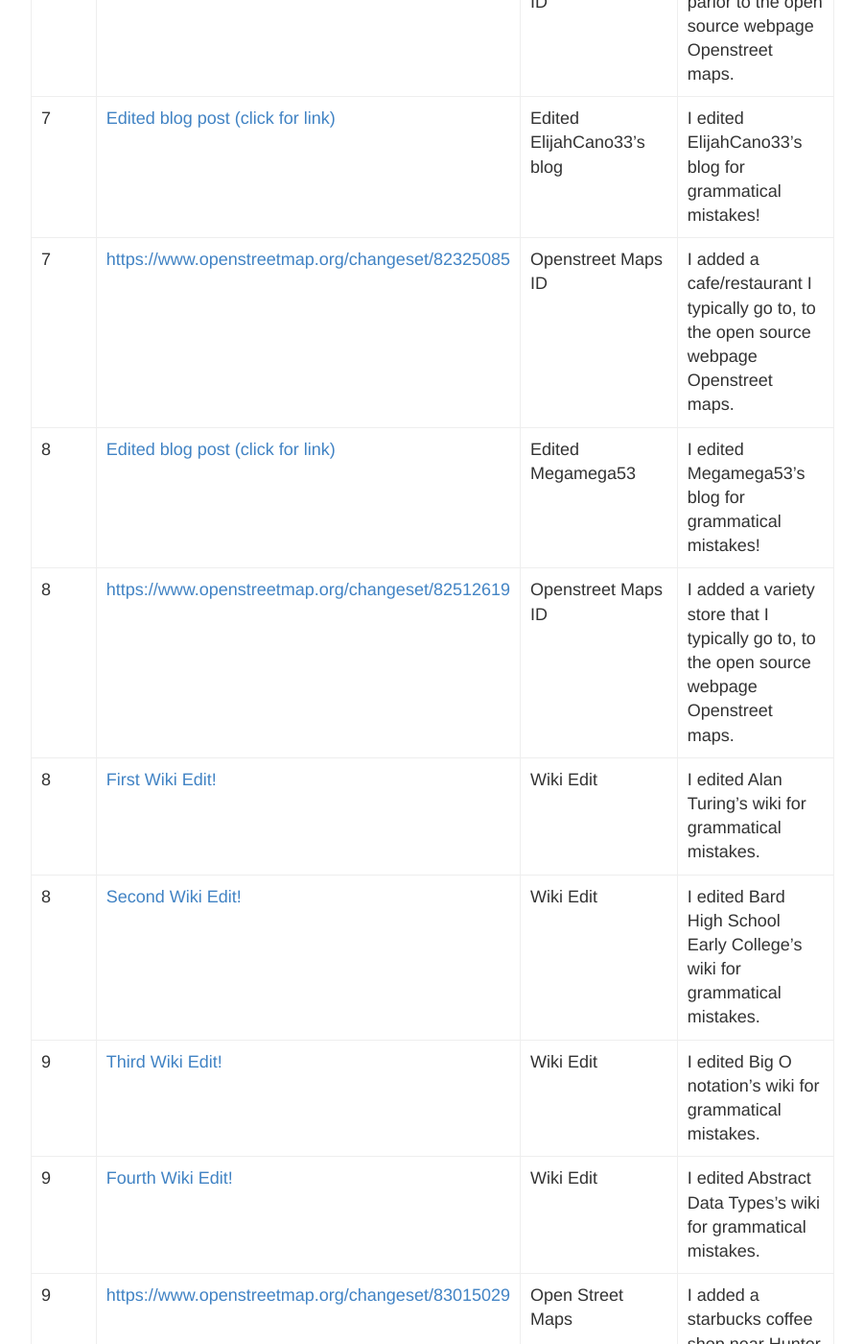
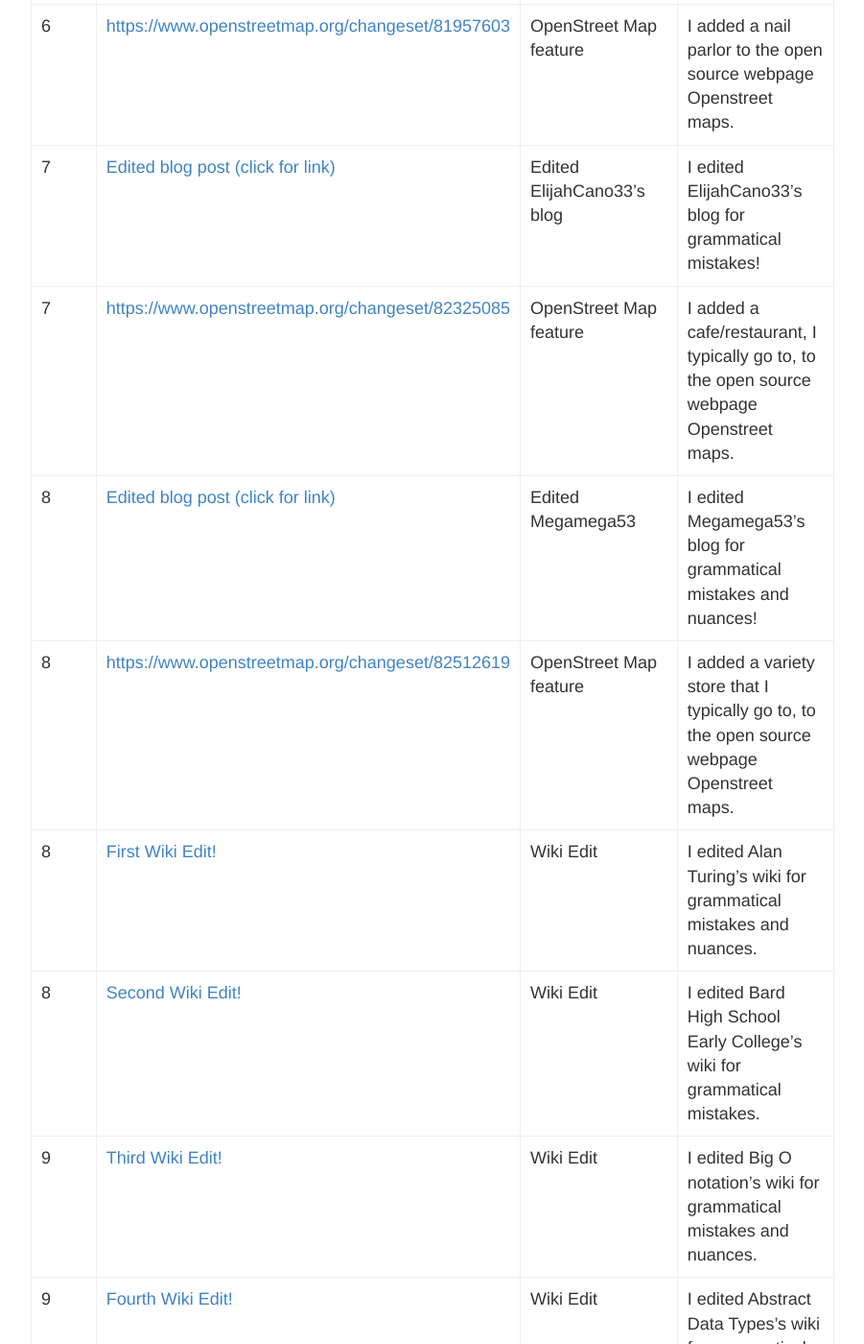
Before and after one commit to hunter-college-ossd-spr-2020/MarceloDamian-weekly, a Jekyll site: the page built from contributions.md, in a window 1280 px wide and 1400 px high, scrolled down 1761 px. Shown: the whole window at 96% size, without its empty margins (248-1149 px from the left). Built offline with Jekyll 4.4.1, drawn with Linux system fonts in a browser that asks for light colours; some of the changed text lies outside the part shown.

Commit message:
Update contributions.md

```diff
--- a/contributions.md
+++ b/contributions.md
@@ -19,25 +19,29 @@ following the same syntax.
 
 | Week #       | Contribution (Link)  | Type  | Description |
 |---|:---|:---|:---|
-|  3   | [https://www.openstreetmap.org/changeset/81156359](https://www.openstreetmap.org/changeset/81156359)    | Openstreet Maps ID   |   I added a supermarket to the open source webpage Openstreet maps.    |
-|  3  | [https://www.openstreetmap.org/changeset/81156186](https://www.openstreetmap.org/changeset/81156186)    | Openstreet Maps ID   |   I added a restaurant to the open source webpage Openstreet maps.    |
-|  3  | [https://www.openstreetmap.org/changeset/81148459](https://www.openstreetmap.org/changeset/81148459)    | Openstreet Maps ID   |   I added a fast-food restaurant to the open source webpage Openstreet maps.    |
-|  3  | [https://www.openstreetmap.org/changeset/81148329](https://www.openstreetmap.org/changeset/81148329)    | Openstreet Maps ID   |   I added a house to the open source webpage Openstreet maps.    |
-|  4  | [https://www.openstreetmap.org/changeset/81148329](https://www.openstreetmap.org/changeset/81148329)    | Openstreet Maps ID   |   I added a house to the open source webpage Openstreet maps.    |
-|  4  | [Edited blog post (click for link)](https://github.com/hunter-college-ossd-spr-2020/chislee0708-weekly/blob/gh-pages/_posts/2020-02-16-week03.md) | Edited chislee0708 Blog! | I edited chislee0708's blog for grammatical mistakes! |
-|  5  | [https://www.openstreetmap.org/changeset/81675733](https://www.openstreetmap.org/changeset/81675733)    | Openstreet Maps ID   |   I added a post office to the open source webpage Openstreet maps.    |
+|  3   | [https://www.openstreetmap.org/changeset/81156359](https://www.openstreetmap.org/changeset/81156359)    | OpenStreet Map feature   |   I added a supermarket to the open source webpage Openstreet maps.    |
+|  3  | [https://www.openstreetmap.org/changeset/81156186](https://www.openstreetmap.org/changeset/81156186)    | OpenStreet Map feature   |   I added a restaurant to the open source webpage Openstreet maps.    |
+|  3  | [https://www.openstreetmap.org/changeset/81148459](https://www.openstreetmap.org/changeset/81148459)    | OpenStreet Map feature   |   I added a fast-food restaurant to the open source webpage Openstreet maps.    |
+|  3  | [https://www.openstreetmap.org/changeset/81148329](https://www.openstreetmap.org/changeset/81148329)    | OpenStreet Map feature   |   I added a house to the open source webpage Openstreet maps.    |
+|  4  | [https://www.openstreetmap.org/changeset/81148329](https://www.openstreetmap.org/changeset/81148329)    | OpenStreet Map feature   |   I added a house to the open source webpage Openstreet maps.    |
+|  4  | [Edited blog post (click for link)](https://github.com/hunter-college-ossd-spr-2020/chislee0708-weekly/blob/gh-pages/_posts/2020-02-16-week03.md) | Edited chislee0708 Blog! | I edited chislee0708's blog for grammatical mistakes and nuances! |
+|  5  | [https://www.openstreetmap.org/changeset/81675733](https://www.openstreetmap.org/changeset/81675733)    | OpenStreet Map feature   |   I added a post office to the open source webpage Openstreet maps.    |
 |  5  | [Edited blog post (click for link)](https://github.com/hunter-college-ossd-spr-2020/Ks5810-weekly/blob/gh-pages/_posts/2020-03-01-week05.md)    | Edited Ks5810's blog | I edited Ks5810's blog for grammatical mistakes! |
-|  6  | [Edited blog post (click for link)](https://github.com/hunter-college-ossd-spr-2020/MichelleLucero-weekly/blob/gh-pages/_posts/2020-03-01-week05.md)    | Edited MichelleLuceros's blog | I edited MichelleLuceros's blog for grammatical mistakes! |
-|  6 |[https://www.openstreetmap.org/changeset/81957603](https://www.openstreetmap.org/changeset/81957603)    | Openstreet Maps ID   |   I added a nail parlor to the open source webpage Openstreet maps.    |
+|  6  | [Edited blog post (click for link)](https://github.com/hunter-college-ossd-spr-2020/MichelleLucero-weekly/blob/gh-pages/_posts/2020-03-01-week05.md) | Edited MichelleLuceros's blog | I edited MichelleLuceros's blog for grammatical mistakes and nuances! |
+|  6 |[https://www.openstreetmap.org/changeset/81957603](https://www.openstreetmap.org/changeset/81957603)    | OpenStreet Map feature  |   I added a nail parlor to the open source webpage Openstreet maps.    |
 |  7 |[Edited blog post (click for link)](https://github.com/hunter-college-ossd-spr-2020/ElijahCano33-weekly/blob/gh-pages/_posts/2020-03-01-week05.md)| Edited ElijahCano33's blog | I edited ElijahCano33's blog for grammatical mistakes!|
-|  7 |[https://www.openstreetmap.org/changeset/82325085](https://www.openstreetmap.org/changeset/82325085)    | Openstreet Maps ID   |  I added a cafe/restaurant I typically go to, to the open source webpage Openstreet maps.  |
-|  8 |[Edited blog post (click for link)](https://github.com/hunter-college-ossd-spr-2020/Megamega53-weekly/blob/gh-pages/_posts/2020-03-08-week06.md)    | Edited Megamega53   |  I edited Megamega53's blog for grammatical mistakes!  |
-|  8 |[https://www.openstreetmap.org/changeset/82512619](https://www.openstreetmap.org/changeset/82512619)    | Openstreet Maps ID   |  I added a variety store that I typically go to, to the open source webpage Openstreet maps.  |
-|  8 |[First Wiki Edit!](https://en.wikipedia.org/w/index.php?title=Alan_Turing&oldid=947592937) | Wiki Edit| I edited Alan Turing's wiki for grammatical mistakes. |
+|  7 |[https://www.openstreetmap.org/changeset/82325085](https://www.openstreetmap.org/changeset/82325085)    | OpenStreet Map feature   |  I added a cafe/restaurant, I typically go to, to the open source webpage Openstreet maps.  |
+|  8 |[Edited blog post (click for link)](https://github.com/hunter-college-ossd-spr-2020/Megamega53-weekly/blob/gh-pages/_posts/2020-03-08-week06.md)    | Edited Megamega53   |  I edited Megamega53's blog for grammatical mistakes and nuances!  |
+|  8 |[https://www.openstreetmap.org/changeset/82512619](https://www.openstreetmap.org/changeset/82512619)    | OpenStreet Map feature  |  I added a variety store that I typically go to, to the open source webpage Openstreet maps.  |
+|  8 |[First Wiki Edit!](https://en.wikipedia.org/w/index.php?title=Alan_Turing&oldid=947592937) | Wiki Edit| I edited Alan Turing's wiki for grammatical mistakes and nuances. |
 |  8 |[Second Wiki Edit!](https://en.wikipedia.org/w/index.php?title=Bard_High_School_Early_College&oldid=947593097) |Wiki Edit| I edited Bard High School Early College's wiki for grammatical mistakes. |
-|  9 |[Third Wiki Edit!](https://en.wikipedia.org/w/index.php?title=Big_O_notation&oldid=948825518) | Wiki Edit| I edited Big O notation's wiki for grammatical mistakes. |
-|  9 |[Fourth Wiki Edit!](https://en.wikipedia.org/w/index.php?title=Abstract_data_type&oldid=948827345) |Wiki Edit| I edited Abstract Data Types's wiki for grammatical mistakes. |
+|  9 |[Third Wiki Edit!](https://en.wikipedia.org/w/index.php?title=Big_O_notation&oldid=948825518) | Wiki Edit| I edited Big O notation's wiki for grammatical mistakes and nuances. |
+|  9 |[Fourth Wiki Edit!](https://en.wikipedia.org/w/index.php?title=Abstract_data_type&oldid=948827345) |Wiki Edit| I edited Abstract Data Types's wiki for grammatical mistakes and nuances. |
 |  9 |[https://www.openstreetmap.org/changeset/83015029](https://www.openstreetmap.org/changeset/83015029) |Open Street Maps| I added a starbucks coffee shop near Hunter College! |
-| 10 |[Fifth Wiki Edit!](https://en.wikipedia.org/w/index.php?title=Stack_(abstract_data_type)&oldid=952025793) |Wiki Edit!| I edited Stack's wiki for grammatical mistakes. |
-| 10 |[Sixth Wiki Edit!](https://en.wikipedia.org/w/index.php?title=Queue_(abstract_data_type)&oldid=952026304) |Wiki Edit!| I edited Queue's Wiki for grammatical mistakes!!|
+| 10 |[Fifth Wiki Edit!](https://en.wikipedia.org/w/index.php?title=Stack_(abstract_data_type)&oldid=952025793) |Wiki Edit!| I edited Stack's wiki for grammatical mistakes and nuances. |
+| 10 |[Sixth Wiki Edit!](https://en.wikipedia.org/w/index.php?title=Queue_(abstract_data_type)&oldid=952026304) |Wiki Edit!| I edited Queue's Wiki for grammatical mistakes and nuances!!|
 | 10 |[docs(README): updated verbiage to sound more natural](https://github.com/freeCodeCamp/freeCodeCamp/pull/38561)|freeCodeCamp's Contribution!| I updated verbiage to sound more natural in freeCodeCamp's README.md|
+| 11 |[Sixth Wiki Edit!](https://en.wikipedia.org/w/index.php?title=HeLa&oldid=953193135) | Wiki Edit!! | I edited HeLa's wiki for grammaticatical mistakes and nuances. |
+| 11 |[Seventh Wiki Edit!](https://en.wikipedia.org/w/index.php?title=Depth-first_search&oldid=953198849)| Wiki Edit!!| I edited Depth-first search's wiki for grammatical mistakes and nuances.|
+| 11 |[]()|  |  |
+| 11 |[]()|   |  |
```
